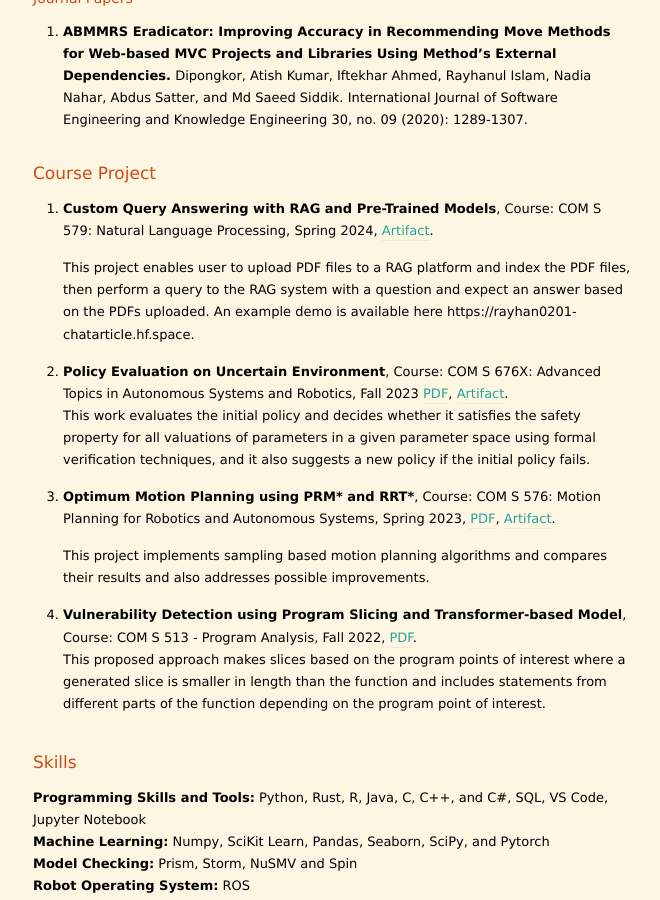
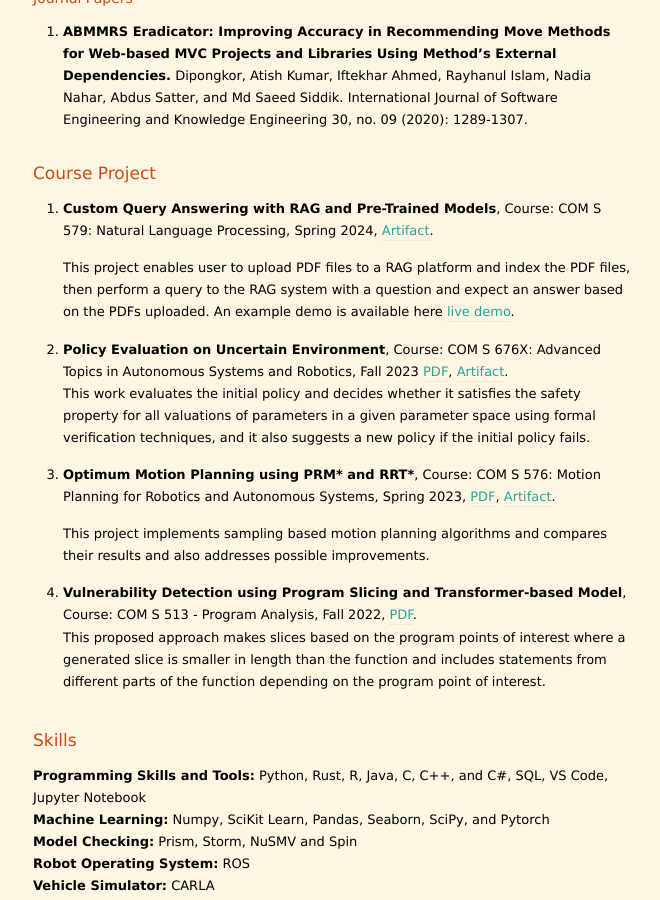
Before and after one commit to rayhanul/rayhanul.github.io, a Jekyll site: the page built from index.markdown, in a window 1280 px wide and 900 px high, scrolled down 1514 px. Shown: the whole window, without its empty margins (307-967 px from the left). Built offline with Jekyll 4.4.1, drawn with Linux system fonts in a browser that asks for light colours; nearby versions of some CDN libraries; the list of posts is cut into pages by our own code.

Commit message:
Update index.markdown

```diff
--- a/index.markdown
+++ b/index.markdown
@@ -88,7 +88,9 @@
 # Course Project
 - **Custom Query Answering with RAG and Pre-Trained Models**, Course: COM S 579: Natural Language Processing, Spring 2024, <a href="https://github.com/rayhanul/COMS-579">Artifact</a>.
 
-     This project enables user to upload PDF files to a RAG platform and index the PDF files, then perform a query to the RAG system with a question and expect an answer based on the PDFs uploaded. An example demo is available here https://rayhan0201-chatarticle.hf.space.
+     This project enables user to upload PDF files to a RAG platform and index the PDF files, then perform a query to the RAG system with a question and expect an answer based on the PDFs uploaded. An example demo is available here <a href="https://rayhan0201-chatarticle.hf.space">live demo</a>.
+
+
 
 - **Policy Evaluation on Uncertain Environment**, Course: COM S 676X: Advanced Topics in Autonomous Systems and Robotics, Fall 2023 <a href="/documents/project_report/COMS676X_Final_project.pdf">PDF</a>, <a href="https://github.com/rayhanul/COMS676_project">Artifact</a>.
      This work evaluates the initial policy and decides whether it satisfies the safety property for all valuations of parameters in a given parameter space using formal verification techniques, and it also suggests a new policy if the initial policy fails.
```
